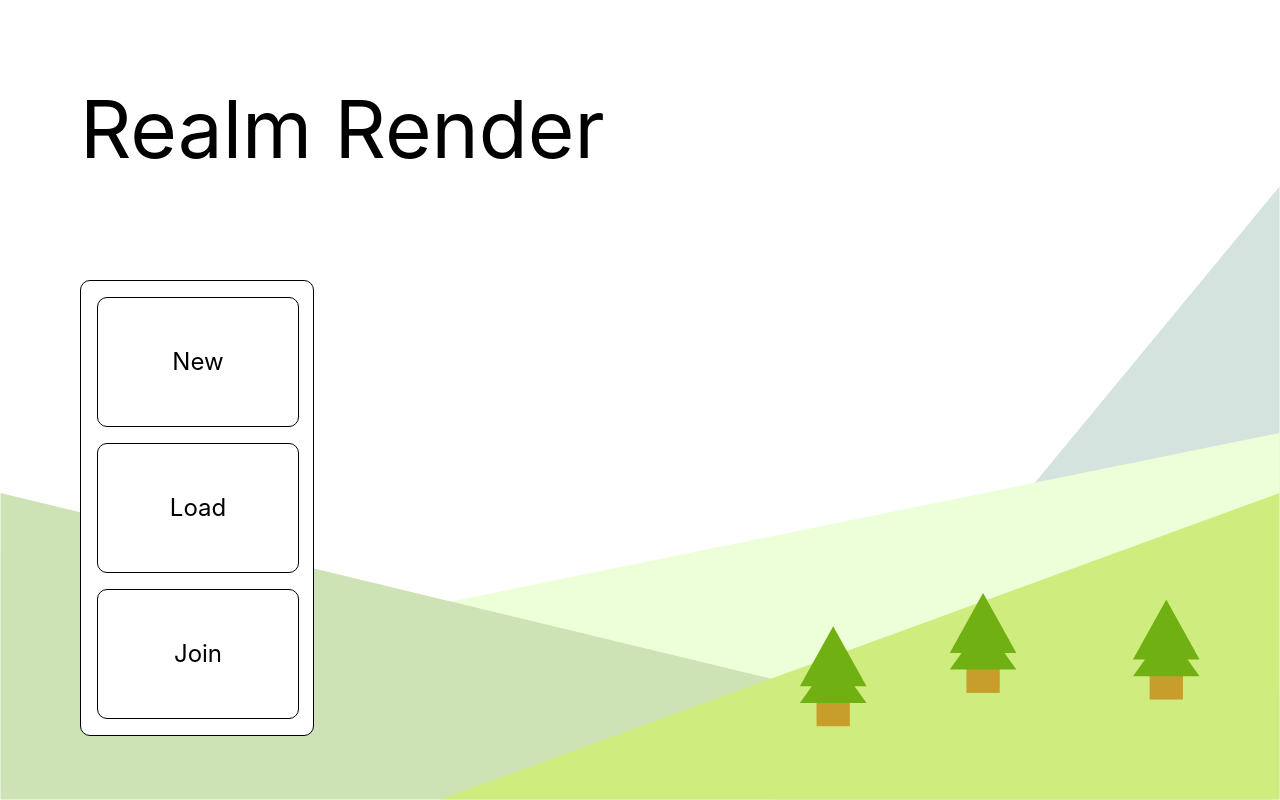
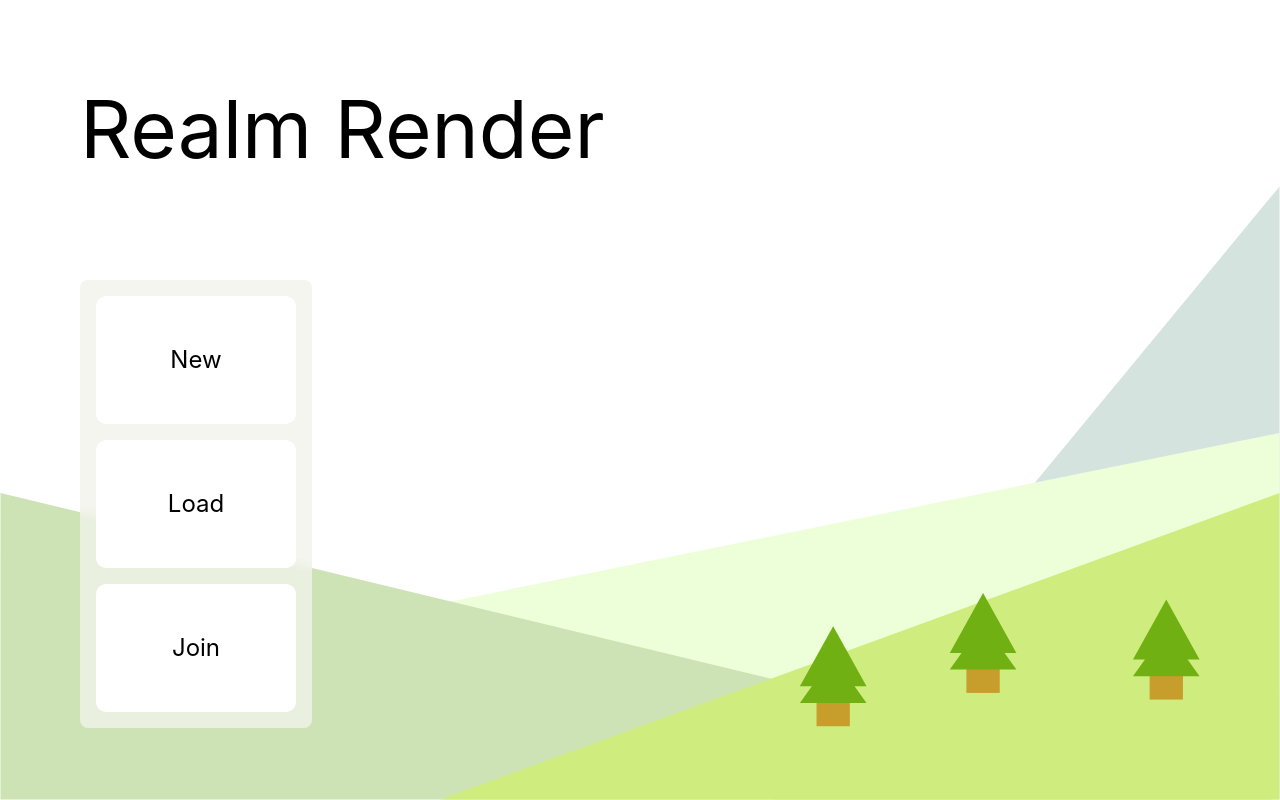
Before and after one commit to WilliamWFK/RealmRender, a React (Create React App) app in the folder software/realm-render/: page / in a window 1280 px wide. Built offline with nearby package versions, Linux system fonts and the light colour scheme.

Commit message:
feat(web): Added form for createmap and cleaned up frontend code.

```diff
--- a/software/realm-render/src/pages/index.js
+++ b/software/realm-render/src/pages/index.js
@@ -1,19 +1,47 @@
 // HOME PAGE index.js file
-import React from 'react';
+import React, { useState } from 'react';
 import { Link } from 'react-router-dom';
 import background from '../RealmRenderWireframe1.drawio.svg';
 
 const Home = () => {
+  const [menumode, setMenumode] = useState(0);
+  const [sliderValue, setValue] = useState(5);
+
+  function menuContents() {
+    if (menumode === 0) {
+      return (
+        <div className="menuButtons">
+          <div onClick={() => { setMenumode(1) }} className="menuButtonItem"><p>New</p></div>
+          <Link to="/loadMap" className="menuButtonItem"><p>Load</p></Link>
+          <Link to="/join" className="menuButtonItem"><p>Join</p></Link>
+        </div>
+      );
+    } else if (menumode === 1) {
+      return (
+        <div className="createForm ">
+          <h1>Options</h1>
+          <div className="settingForm">
+            <div>setting:</div>
+            <input type="text" id="setting1" name="setting1"></input>
+            <div>setting two:</div>
+            <label for="setting2">{sliderValue}</label>
+            <input type="range" min="0" max="10" value={sliderValue} onInput={(e) => setValue(e.target.value)} id="setting2" name="setting2"></input>
+          </div>
+          <div className="navButtons">
+            <div className="backButton" onClick={() => { setMenumode(0) }}><p className="caret">&lt;</p><p className="text">Back</p></div>
+            <div className="createButton"><p className="text">Create</p><p className="plus">+</p></div>
+          </div>
+        </div>
+      );
+    }
+
+  }
   return (
     <div className="App">
       <header className="App-header">
         Realm Render
       </header>
-            <div className="menuButtons">
-                <Link to="/new" className="menuButtonItem"><p>New</p></Link>
-                <Link to="/loadMap" className="menuButtonItem"><p>Load</p></Link>
-                <Link to="/join" className="menuButtonItem"><p>Join</p></Link>
-            </div>
+      {menuContents()}
       <div>
         <img className="custom-background" src={background} alt="background"></img>
       </div>
--- a/software/realm-render/src/styles/App.css
+++ b/software/realm-render/src/styles/App.css
@@ -2,7 +2,7 @@
   --textColor: #000;
   --borderColor: #000;
   --buttonColor: #fff;
-  --onHoverColor: #a0a0a0;
+  --onHoverColor: #e9e9e9;
 }
 
 .App-header {
@@ -15,22 +15,22 @@
 }
 
 .menuButtons {
-  border: 1px solid var(--borderColor);
   position: absolute;
-  background-color: #fff;
   display: flex;
   flex-direction: column;
   gap: 1em;
   width: 200px;
   left: 10vh;
   top: 35vh;
-  border-radius: 10px;
   z-index: 2;
   padding: 1em;
+  border-radius: 8px;
+  background: rgba(240, 243, 234, 0.8);
+  background-blend-mode: normal;
+  backdrop-filter: blur(5px);
 }
 
 .menuButtonItem {
-  border: 1px solid var(--borderColor);
   color: var(--textColor);
   background-color: var(--buttonColor);
   border-radius: 10px;
@@ -51,6 +51,99 @@
 
 }
 
+.createForm {
+  position: absolute;
+  display: flex;
+  flex-direction: column;
+  gap: 1em;
+  width: 500px;
+  left: 10vh;
+  top: 25vh;
+  z-index: 2;
+  padding: 1em;
+  border-radius: 8px;
+  background: rgba(240, 243, 234, 0.8);
+  background-blend-mode: normal;
+  backdrop-filter: blur(5px);
+}
+
+.settingForm {
+  display: grid;
+  column-gap: 20px;
+  row-gap: 20px;
+}
+
+.settingForm>div {
+  grid-column-start: 1;
+  grid-column-end: 2;
+}
+
+.settingForm>label {
+  grid-column-start: 8;
+  grid-column-end: 9;
+}
+
+.settingForm>input {
+  grid-column-start: 9;
+  grid-column-end: 10;
+}
+
+.navButtons {
+  display: flex;
+  justify-content: space-between;
+
+}
+
+.backButton {
+  width: 180px;
+  height: 60px;
+  border-radius: 8px;
+  background: #dadada;
+  color: #757575;
+  font-weight: 400;
+  font-size: 24px;
+  display: flex;
+  align-items: center;
+  cursor: pointer;
+}
+
+.backButton>.caret {
+  aspect-ratio: 1;
+  text-align: center;
+  padding-left: 20px;
+}
+
+.backButton>.text {
+  flex-grow: 1;
+  text-align: left;
+  padding-left: 30px;
+}
+
+.createButton {
+  width: 180px;
+  height: 60px;
+  border-radius: 8px;
+  background: #a8dc59;
+  color: #000000;
+  font-weight: 400;
+  font-size: 24px;
+  display: flex;
+  align-items: center;
+}
+
+.createButton>.plus {
+  aspect-ratio: 1;
+  text-align: center;
+  padding-right: 20px;
+  font-size: 40px;
+}
+
+.createButton>.text {
+  flex-grow: 1;
+  text-align: right;
+  padding-right: 30px;
+}
+
 .custom-background {
   position: absolute;
   bottom: 0;
--- a/software/realm-render/src/styles/LoadMap.css
+++ b/software/realm-render/src/styles/LoadMap.css
@@ -1,56 +1,3 @@
-:root {
-    --textColor: #000;
-    --borderColor: #000;
-    --buttonColor: #fff;
-    --onHoverColor: #a0a0a0;
-  }
-
-  .App-header {
-    position: absolute;
-    color: var(--textColor);
-    left: 10vh;
-    top: 10vh;
-    font-size: 80px;
-    z-index: 2;
-  }
-
-  .menuButtons {
-    border: 1px solid var(--borderColor);
-    position: absolute;
-    background-color: #fff;
-    display: flex;
-    flex-direction: column;
-    gap: 1em;
-    width: 200px;
-    left: 10vh;
-    top: 35vh;
-    border-radius: 10px;
-    z-index: 2;
-    padding: 1em;
-  }
-
-  .menuButtonItem {
-    border: 1px solid var(--borderColor);
-    color: var(--textColor);
-    background-color: var(--buttonColor);
-    border-radius: 10px;
-    text-decoration: none;
-    position: relative;
-    z-index: 2;
-    flex-grow: 1;
-    width: 100%;
-    text-align: center;
-    line-height: 80px;
-    font-size: 24px;
-    transition-duration: 250ms;
-  }
-
-  .menuButtonItem:hover {
-    transition-duration: 250ms;
-    background-color: var(--onHoverColor);
-
-  }
-
 .map-container {
   display: grid;
   grid-template-columns: repeat(20, 32px);
@@ -62,11 +9,15 @@
   width: 32px;
   height: 32px;
   border: 1px solid #000;
-    box-sizing: border-box; /* Include border in width and height */
+  box-sizing: border-box;
+  /* Include border in width and height */
 }
 
 .tile img {
-    width: 100%; /* Stretch the image horizontally to fill the container */
-    height: 100%; /* Stretch the image vertically to fill the container */
-    object-fit: cover; /* Resize the image to cover the container, maintaining aspect ratio */
+  width: 100%;
+  /* Stretch the image horizontally to fill the container */
+  height: 100%;
+  /* Stretch the image vertically to fill the container */
+  object-fit: cover;
+  /* Resize the image to cover the container, maintaining aspect ratio */
 }
```
Lines whose indentation alone changed are shown as unchanged.
